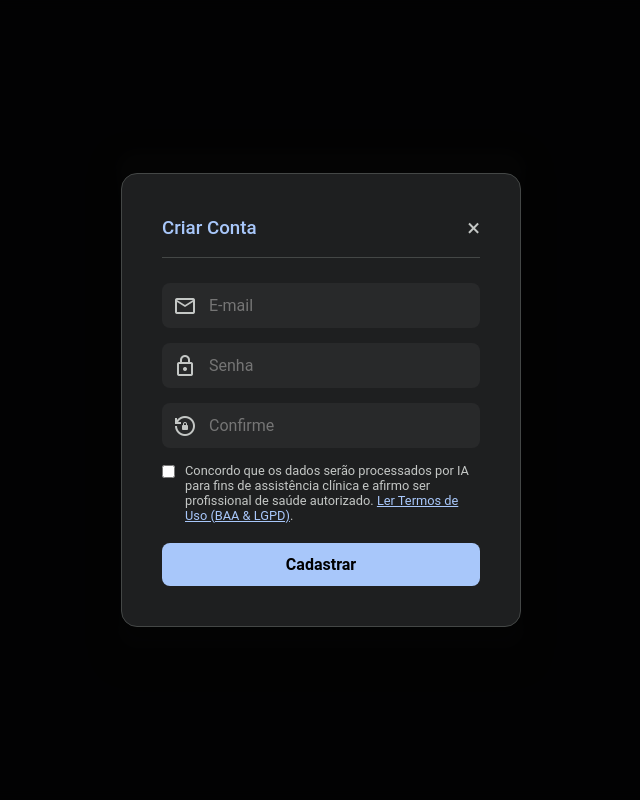
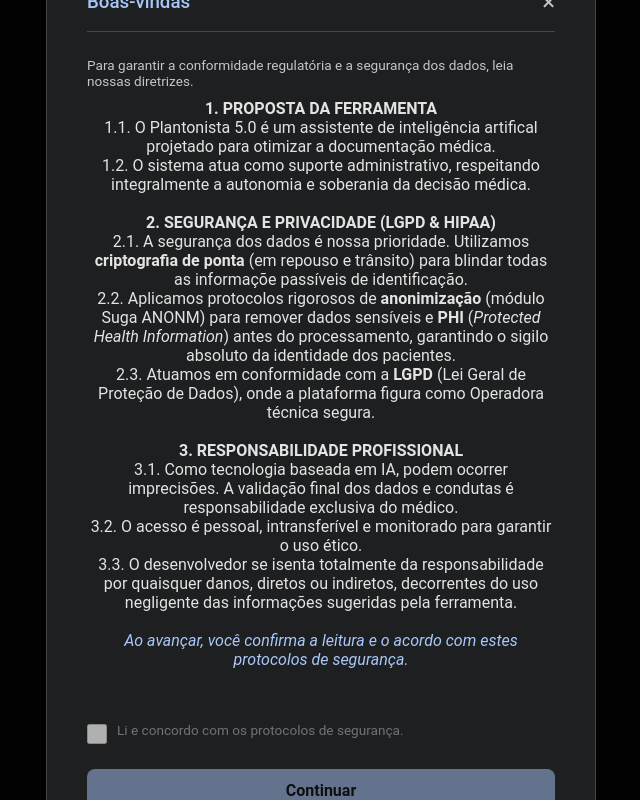
Before and after one commit to plantonista50/suguinhas, a plain HTML site: page index.html in a window 1280 px wide. Both pictures are taken after a click on the link "Criar nova conta". Shown: the whole page, without its empty margins (319-959 px from the left). Drawn offline with nearby package versions, Linux system fonts and the light colour scheme.

Commit message:
Refactor index.html for improved structure and content
modal de termo de agreement

```diff
--- a/index.html
+++ b/index.html
@@ -41,25 +41,63 @@
     </div>
 
     <div id="signup-modal" class="modal-overlay" style="display: none;">
-        <div class="login-box modal-box">
+        <div class="login-box modal-box" style="max-width: 550px;">
             <div class="modal-header">
-                <h3>Criar Conta</h3>
+                <h3 id="signup-title">Boas-vindas</h3>
                 <button class="close-modal">&times;</button>
             </div>
+
             <form id="signup-form">
-                <div class="input-group"><span class="material-symbols-outlined">mail</span><input type="email" id="signup-email" placeholder="E-mail" required></div>
-                <div class="input-group"><span class="material-symbols-outlined">lock</span><input type="password" id="signup-pass" placeholder="Senha" required></div>
-                <div class="input-group"><span class="material-symbols-outlined">lock_reset</span><input type="password" id="signup-confirm" placeholder="Confirme" required></div>
 
-                <div style="text-align: left; margin: 10px 0; font-size: 0.8rem; color: var(--text-secondary); display:flex; gap:10px; align-items:flex-start;">
-                    <input type="checkbox" id="signup-terms" required style="width:auto; margin-top:2px;">
-                    <label for="signup-terms">
-                        Concordo que os dados serão processados por IA para fins de assistência clínica e afirmo ser profissional de saúde autorizado.
-                        <a href="#" style="color: var(--accent-color);">Ler Termos de Uso (BAA & LGPD)</a>.
-                    </label>
+                <div id="step-1-legal">
+                    <p style="text-align:left; font-size:0.85rem; color:var(--text-secondary); margin-bottom:10px;">
+                        Para garantir a conformidade regulatória e a segurança dos dados, leia nossas diretrizes.
+                    </p>
+
+                    <div class="legal-scroll-box" id="legal-text-content">
+                        <strong>1. PROPOSTA DA FERRAMENTA</strong><br>
+                        1.1. O Plantonista 5.0 é um assistente de inteligência artifical projetado para otimizar a documentação médica.<br>
+                        1.2. O sistema atua como suporte administrativo, respeitando integralmente a autonomia e soberania da decisão médica.<br><br>
+
+                        <strong>2. SEGURANÇA E PRIVACIDADE (LGPD & HIPAA)</strong><br>
+                        2.1. A segurança dos dados é nossa prioridade. Utilizamos <strong>criptografia de ponta</strong> (em repouso e trânsito) para blindar todas as informaçõe passíveis de identificação.<br>
+                        2.2. Aplicamos protocolos rigorosos de <strong>anonimização</strong> (módulo Suga ANONM) para remover dados sensíveis e <strong>PHI</strong> (<em>Protected Health Information</em>) antes do processamento, garantindo o sigilo absoluto da identidade dos pacientes.<br>
+                        2.3. Atuamos em conformidade com a <strong>LGPD</strong> (Lei Geral de Proteção de Dados), onde a plataforma figura como Operadora técnica segura.<br><br>
+
+                        <strong>3. RESPONSABILIDADE PROFISSIONAL</strong><br>
+                        3.1. Como tecnologia baseada em IA, podem ocorrer imprecisões. A validação final dos dados e condutas é responsabilidade exclusiva do médico.<br>
+                        3.2. O acesso é pessoal, intransferível e monitorado para garantir o uso ético.<br>
+                        3.3. O desenvolvedor se isenta totalmente da responsabilidade por quaisquer danos, diretos ou indiretos, decorrentes do uso negligente das informações sugeridas pela ferramenta.<br><br>
+
+                        <em style="color:var(--accent-color);">Ao avançar, você confirma a leitura e o acordo com estes protocolos de segurança.</em>
+                        <br><br><br>
+                    </div>
+
+                    <div style="text-align: left; margin: 15px 0; font-size: 0.85rem; color: var(--text-secondary); display:flex; gap:10px; align-items:flex-start;">
+                        <input type="checkbox" id="signup-terms" disabled style="width:20px; height:20px; margin-top:2px; cursor:not-allowed;">
+                        <label for="signup-terms" id="label-terms" style="cursor:not-allowed; opacity: 0.5;">
+                            Li e concordo com os protocolos de segurança.
+                        </label>
+                    </div>
+
+                    <button type="button" class="login-btn" id="btn-next-step" disabled style="opacity: 0.5; cursor: not-allowed;">Continuar</button>
                 </div>
 
-                <button type="submit" class="login-btn">Cadastrar</button>
+                <div id="step-2-form" style="display: none;">
+                    <div class="input-group"><span class="material-symbols-outlined">badge</span><input type="text" id="signup-name" placeholder="Nome Completo" required></div>
+
+                    <div class="input-group"><span class="material-symbols-outlined">id_card</span><input type="text" id="signup-crm" placeholder="Ex: 1234CE" maxlength="10" required></div>
+
+                    <div class="input-group"><span class="material-symbols-outlined">mail</span><input type="email" id="signup-email" placeholder="E-mail corporativo" required></div>
+                    <div class="input-group"><span class="material-symbols-outlined">lock</span><input type="password" id="signup-pass" placeholder="Senha Forte" required></div>
+                    <div class="input-group"><span class="material-symbols-outlined">lock_reset</span><input type="password" id="signup-confirm" placeholder="Confirme a Senha" required></div>
+
+                    <button type="submit" class="login-btn" id="btn-signup-final">Finalizar Cadastro Seguro</button>
+
+                    <p style="margin-top:15px; font-size:0.8rem; cursor:pointer; color:var(--text-secondary);" id="btn-back-step">
+                        &larr; Voltar
+                    </p>
+                </div>
             </form>
         </div>
     </div>
@@ -180,10 +218,14 @@
                     <span class="material-symbols-outlined">send</span>
                 </button>
             </div>
-            <p class="disclaimer">O Plantonista 5.0 pode cometer erros. Verifique sempre as informações clínicas.</p>
+
+            <div class="disclaimer-box">
+                <span class="material-symbols-outlined icon">verified_user</span>
+                <p>Ambiente criptografado. Valide sempre as informações clínicas.</p>
+            </div>
         </div>
     </main>
 
-    <script src="script.js?v=final_domain"></script>
+    <script src="script.js?v=crm_validation"></script>
 </body>
 </html>
```
